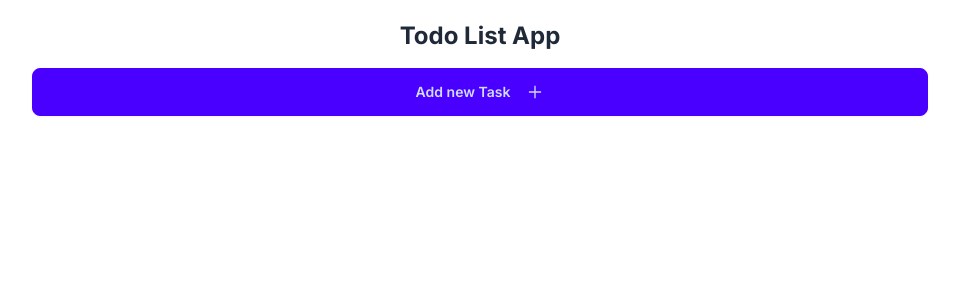
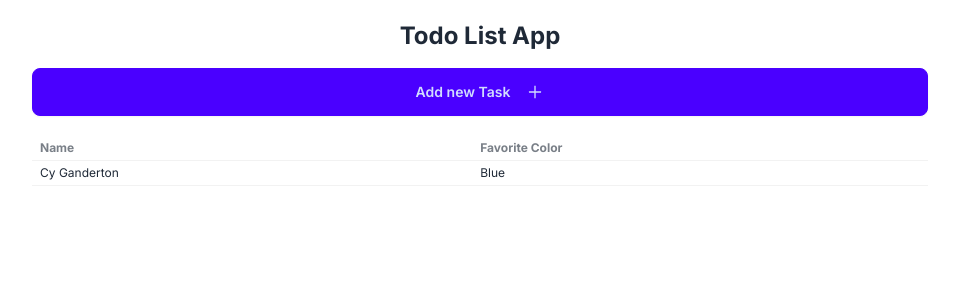
Before and after one commit to SeoDongOk/youtube_Next13_Todo, a Next.js app in the folder simple-todoapp/: page / in a window 1280 px wide. Shown: the top 300 px of the page, without its empty margins (160-1119 px from the left). Built offline with nearby package versions, Linux system fonts and the light colour scheme.

Commit message:
@add todolist example

```diff
--- /dev/null
+++ b/simple-todoapp/app/components/TodoList.tsx
@@ -0,0 +1,25 @@
+import React from "react";
+
+const TodoList = () => {
+  return (
+    <div className="overflow-x-auto">
+      <table className="table table-xs">
+        <thead>
+          <tr>
+            <th>Name</th>
+            <th>Favorite Color</th>
+          </tr>
+        </thead>
+        <tbody>
+          <tr>
+            <td>Cy Ganderton</td>
+
+            <td>Blue</td>
+          </tr>
+        </tbody>
+      </table>
+    </div>
+  );
+};
+
+export default TodoList;
--- a/simple-todoapp/app/page.tsx
+++ b/simple-todoapp/app/page.tsx
@@ -1,4 +1,5 @@
 import AddTeask from "./components/AddTeask";
+import TodoList from "./components/TodoList";
 
 export default function Home() {
   return (
@@ -7,6 +8,7 @@ export default function Home() {
         <h1 className="text-2xl font-bold">Todo List App</h1>
         <AddTeask />
       </div>
+      <TodoList />
     </main>
   );
 }
--- a/simple-todoapp/package.json
+++ b/simple-todoapp/package.json
@@ -22,6 +22,7 @@
     "daisyui": "^4.4.2",
     "eslint": "^8",
     "eslint-config-next": "14.0.3",
+    "json-server": "^0.17.4",
     "postcss": "^8.4.31",
     "tailwindcss": "^3.3.5",
     "typescript": "^5"
```
Also changed, not shown: 1 other file (tests, documents, lock files or other folders).
